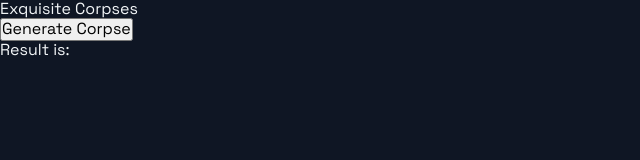
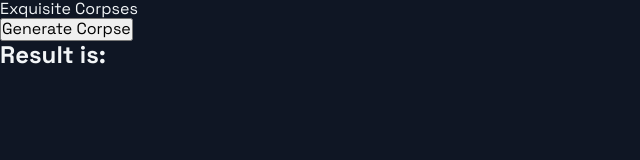
Before and after one commit to guitartist42/portfolio-website, a Next.js app: page /ExquisiteCorpses in a window 1280 px wide. Shown: the top 160 px of the page, without its empty margins (0-640 px from the left). Built offline with nearby package versions, Linux system fonts and the light colour scheme.

Commit message:
worked with useState hook

```diff
--- a/src/pages/ExquisiteCorpses.js
+++ b/src/pages/ExquisiteCorpses.js
@@ -1,20 +1,22 @@
+import React, {useState} from 'react';
 import { Layout } from "../layout/Layout";
 import styled from "styled-components";
 
 //import makeSentence from "../tools/RandomWord";
 //experiencing difficulties finding a package to randomly generate parts of speech, have tried 2 each with their own outdated bugs
-let x = "";
-const clickHandler = () =>{
-    x = "hello!";
- }
-const ExquisiteCorpses = () => {
+
+const ExquisiteCorpses = (props) => {
+    const [corpse, setCorpse] = useState(props.corpse);
+    const clickHandler = () =>{
+        setCorpse('hello!');
+    };
     return(
         <>
         <div class = "header">
             Exquisite Corpses
         </div>
         <button onClick={clickHandler}> Generate Corpse </button>
-        <div>Result is: {x}</div>
+        <h2>Result is: {corpse} </h2>
         </>
     );
 }
```
